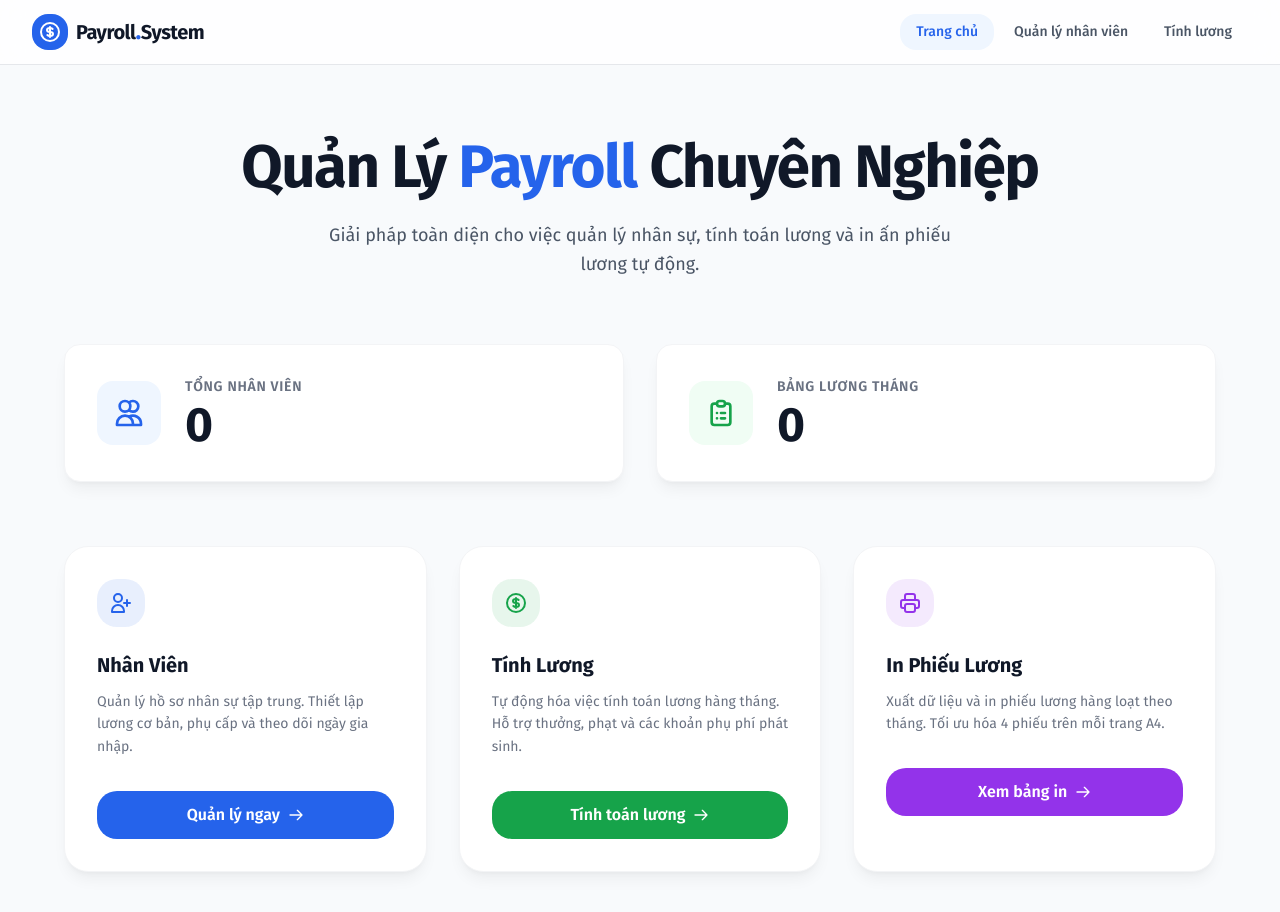
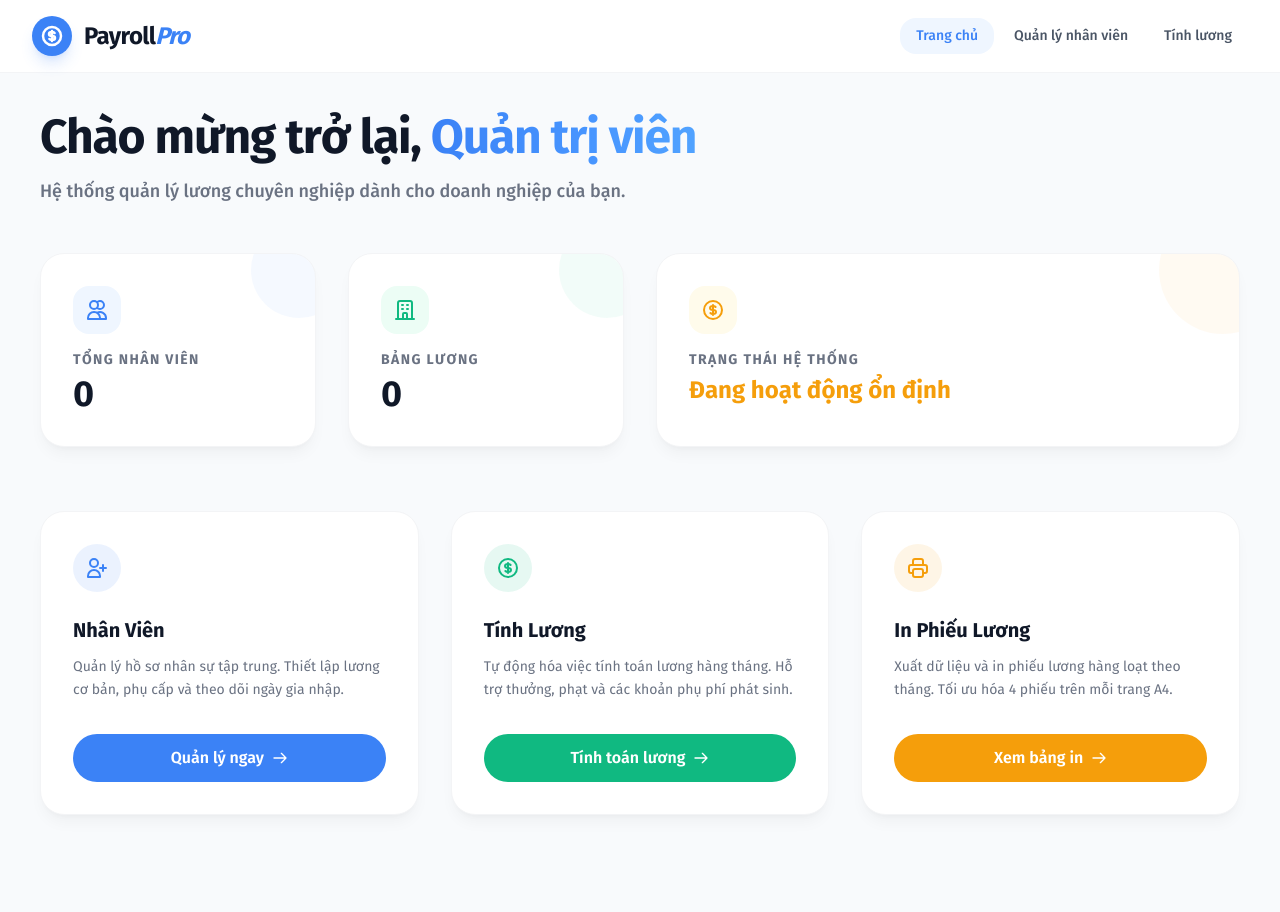
Before and after one commit to htri164/payroll2211, a Next.js app: page / in a window 1280 px wide. Shown: the top 912 px of the page. After the commit the page ends 873 px from the top, so only its background shows below. Built offline with nearby package versions, Linux system fonts and the light colour scheme; no server answers; the database is empty.

Commit message:
feat: refine UI to pure vibrant light mode and remove dark mode

```diff
--- a/src/app/globals.css
+++ b/src/app/globals.css
@@ -5,28 +5,32 @@
   --background: #f8fafc;
   --foreground: #0f172a;
 
-  --primary: #2563eb;
-  --primary-hover: #1d4ed8;
+  --primary: #3b82f6;
+  --primary-hover: #2563eb;
   --primary-light: #eff6ff;
 
-  --success: #16a34a;
-  --success-hover: #15803d;
-  --success-light: #f0fdf4;
+  --success: #10b981;
+  --success-hover: #059669;
+  --success-light: #ecfdf5;
 
-  --accent: #9333ea;
-  --accent-hover: #7e22ce;
-  --accent-light: #f5f3ff;
+  --accent: #f59e0b;
+  --accent-hover: #d97706;
+  --accent-light: #fffbeb;
+
+  --cta: #f97316;
+  --cta-hover: #ea580c;
+  --cta-light: #fff7ed;
 
   --card-bg: #ffffff;
-  --card-border: #e2e8f0;
+  --card-border: #f1f5f9;
 
-  --radius-xl: 1.25rem;
+  --radius-xl: 1.5rem;
   --radius-lg: 1rem;
   --radius-md: 0.75rem;
   --radius-sm: 0.5rem;
 
-  --shadow-premium: 0 10px 15px -3px rgb(0 0 0 / 0.05), 0 4px 6px -4px rgb(0 0 0 / 0.05);
-  --shadow-hover: 0 20px 25px -5px rgb(0 0 0 / 0.1), 0 8px 10px -6px rgb(0 0 0 / 0.1);
+  --shadow-premium: 0 10px 15px -3px rgba(0, 0, 0, 0.04), 0 4px 6px -4px rgba(0, 0, 0, 0.04);
+  --shadow-hover: 0 20px 25px -5px rgba(0, 0, 0, 0.08), 0 8px 10px -6px rgba(0, 0, 0, 0.08);
 }
 
 @theme inline {
@@ -41,6 +45,9 @@
   --color-accent: var(--accent);
   --color-accent-hover: var(--accent-hover);
   --color-accent-light: var(--accent-light);
+  --color-cta: var(--cta);
+  --color-cta-hover: var(--cta-hover);
+  --color-cta-light: var(--cta-light);
 
   --font-sans: 'Fira Sans', var(--font-geist-sans), sans-serif;
   --font-mono: 'Fira Code', var(--font-geist-mono), monospace;
@@ -52,18 +59,6 @@
 
   --shadow-premium: var(--shadow-premium);
   --shadow-hover: var(--shadow-hover);
-}
-
-@media (prefers-color-scheme: dark) {
-  :root {
-    --background: #020617;
-    --foreground: #f1f5f9;
-    --card-bg: #0f172a;
-    --card-border: #1e293b;
-    --primary-light: rgba(37, 99, 235, 0.1);
-    --success-light: rgba(22, 163, 74, 0.1);
-    --accent-light: rgba(147, 51, 234, 0.1);
-  }
 }
 
 body {
--- a/src/app/page.tsx
+++ b/src/app/page.tsx
@@ -41,54 +41,64 @@ export default function Home() {
   };
 
   return (
-    <main className="min-h-screen bg-background p-6">
-      <div className="max-w-6xl mx-auto py-12">
-        {/* Header */}
-        <div className="mb-16 text-center">
-          <h1 className="text-5xl md:text-6xl font-bold text-gray-900 mb-6 tracking-tight">
-            Quản Lý <span className="text-primary">Payroll</span> Chuyên Nghiệp
+    <main className="min-h-screen bg-background p-4 lg:p-10 font-sans">
+      <div className="max-w-7xl mx-auto">
+        <header className="mb-12">
+          <h1 className="text-5xl font-extrabold text-gray-900 tracking-tight leading-none">
+            Chào mừng trở lại, <span className="bg-gradient-to-r from-primary to-blue-400 bg-clip-text text-transparent">Quản trị viên</span>
           </h1>
-          <p className="text-lg text-gray-600 max-w-2xl mx-auto leading-relaxed">
-            Giải pháp toàn diện cho việc quản lý nhân sự, tính toán lương và in ấn phiếu lương tự động.
+          <p className="mt-4 text-lg text-gray-500 font-medium">
+            Hệ thống quản lý lương chuyên nghiệp dành cho doanh nghiệp của bạn.
           </p>
-        </div>
+        </header>
 
-        {/* Stats */}
-        {!loading && (
-          <div className="grid grid-cols-1 md:grid-cols-2 gap-8 mb-16">
-            <div className="bg-white p-8 rounded-2xl border border-gray-100 shadow-premium premium-shadow group">
-              <div className="flex items-center gap-6">
-                <div className="p-4 bg-primary-light rounded-2xl text-primary group-hover:bg-primary group-hover:text-white transition-all duration-500">
-                  <svg className="w-8 h-8" fill="none" stroke="currentColor" viewBox="0 0 24 24" xmlns="http://www.w3.org/2000/svg">
+        {/* Stats Grid */}
+        <div className="grid grid-cols-1 md:grid-cols-2 lg:grid-cols-4 gap-8 mb-16">
+          <div className="group bg-white p-8 rounded-3xl border border-gray-100 shadow-premium hover:shadow-hover transition-all duration-300 relative overflow-hidden">
+            <div className="absolute top-0 right-0 w-24 h-24 bg-primary/5 rounded-full -mr-8 -mt-8 transition-transform group-hover:scale-110"></div>
+            <div className="flex flex-col gap-4">
+              <div className="w-12 h-12 bg-primary-light text-primary rounded-2xl flex items-center justify-center">
+                <svg className="w-6 h-6" fill="none" stroke="currentColor" viewBox="0 0 24 24">
                   <path strokeLinecap="round" strokeLinejoin="round" strokeWidth={2} d="M12 4.354a4 4 0 110 5.292M15 21H3v-1a6 6 0 0112 0v1zm0 0h6v-1a6 6 0 00-9-5.197M13 7a4 4 0 11-8 0 4 4 0 018 0z" />
                 </svg>
               </div>
               <div>
-                  <p className="text-gray-500 text-sm font-semibold uppercase tracking-wider">Tổng nhân viên</p>
-                  <p className="text-5xl font-extrabold text-gray-900 mt-1">
-                    {stats.employees}
-                  </p>
+                <p className="text-sm font-bold text-gray-500 uppercase tracking-widest">Tổng nhân viên</p>
+                <h3 className="text-4xl font-black text-gray-900 mt-1">{stats.employees}</h3>
               </div>
             </div>
           </div>
 
-            <div className="bg-white p-8 rounded-2xl border border-gray-100 shadow-premium premium-shadow group">
-              <div className="flex items-center gap-6">
-                <div className="p-4 bg-success-light rounded-2xl text-success group-hover:bg-success group-hover:text-white transition-all duration-500">
-                  <svg className="w-8 h-8" fill="none" stroke="currentColor" viewBox="0 0 24 24" xmlns="http://www.w3.org/2000/svg">
-                    <path strokeLinecap="round" strokeLinejoin="round" strokeWidth={2} d="M9 5H7a2 2 0 00-2 2v12a2 2 0 002 2h10a2 2 0 002-2V7a2 2 0 00-2-2h-2M9 5a2 2 0 002 2h2a2 2 0 002-2M9 5a2 2 0 012-2h2a2 2 0 012 2m-3 7h3m-3 4h3m-6-4h.01M9 16h.01" />
+          <div className="group bg-white p-8 rounded-3xl border border-gray-100 shadow-premium hover:shadow-hover transition-all duration-300 relative overflow-hidden">
+            <div className="absolute top-0 right-0 w-24 h-24 bg-success/5 rounded-full -mr-8 -mt-8 transition-transform group-hover:scale-110"></div>
+            <div className="flex flex-col gap-4">
+              <div className="w-12 h-12 bg-success-light text-success rounded-2xl flex items-center justify-center">
+                <svg className="w-6 h-6" fill="none" stroke="currentColor" viewBox="0 0 24 24">
+                  <path strokeLinecap="round" strokeLinejoin="round" strokeWidth={2} d="M19 21V5a2 2 0 00-2-2H7a2 2 0 00-2 2v16m14 0h2m-2 0h-5m-9 0H3m2 0h5M9 7h1m-1 4h1m4-4h1m-1 4h1m-5 10v-5a1 1 0 011-1h2a1 1 0 011 1v5m-4 0h4" />
                 </svg>
               </div>
               <div>
-                  <p className="text-gray-500 text-sm font-semibold uppercase tracking-wider">Bảng lương tháng</p>
-                  <p className="text-5xl font-extrabold text-gray-900 mt-1">
-                    {stats.salaryRecords}
-                  </p>
+                <p className="text-sm font-bold text-gray-500 uppercase tracking-widest">Bảng lương</p>
+                <h3 className="text-4xl font-black text-gray-900 mt-1">{stats.salaryRecords}</h3>
+              </div>
+            </div>
+          </div>
+
+          <div className="group bg-white p-8 rounded-3xl border border-gray-100 shadow-premium hover:shadow-hover transition-all duration-300 relative overflow-hidden col-span-1 md:col-span-2">
+            <div className="absolute top-0 right-0 w-32 h-32 bg-accent/5 rounded-full -mr-12 -mt-12 transition-transform group-hover:scale-110"></div>
+            <div className="flex flex-col gap-4">
+              <div className="w-12 h-12 bg-accent-light text-accent rounded-2xl flex items-center justify-center">
+                <svg className="w-6 h-6" fill="none" stroke="currentColor" viewBox="0 0 24 24">
+                  <path strokeLinecap="round" strokeLinejoin="round" strokeWidth={2} d="M12 8c-1.657 0-3 .895-3 2s1.343 2 3 2 3 .895 3 2-1.343 2-3 2m0-8c1.11 0 2.08.402 2.599 1M12 8V7m0 1v8m0 0v1m0-1c-1.11 0-2.08-.402-2.599-1M21 12a9 9 0 11-18 0 9 9 0 0118 0z" />
+                </svg>
+              </div>
+              <div>
+                <p className="text-sm font-bold text-gray-500 uppercase tracking-widest">Trạng thái hệ thống</p>
+                <h3 className="text-2xl font-black text-accent mt-1">Đang hoạt động ổn định</h3>
               </div>
             </div>
           </div>
         </div>
-        )}
 
         {/* Features Grid */}
         <div className="grid grid-cols-1 md:grid-cols-3 gap-8">
--- a/src/components/EmployeeForm.tsx
+++ b/src/components/EmployeeForm.tsx
@@ -17,10 +17,10 @@ interface EmployeeFormProps {
 }
 
 const inputClassName =
-  'h-12 w-full rounded-xl border border-gray-200 bg-white px-4 py-2 text-[16px] leading-none text-gray-900 placeholder:text-gray-400 focus:border-primary focus:outline-none focus:ring-4 focus:ring-primary/10 transition-all duration-200';
+  'h-12 w-full rounded-xl border border-gray-200 bg-white px-4 py-2 text-[16px] leading-none text-gray-900 placeholder:text-gray-400 focus:border-primary focus:outline-none focus:ring-4 focus:ring-primary/10 transition-all duration-300';
 
 const selectClassName =
-  'h-12 w-full rounded-xl border border-gray-200 bg-white px-4 py-2 pr-10 text-[16px] leading-none text-gray-900 focus:border-primary focus:outline-none focus:ring-4 focus:ring-primary/10 transition-all duration-200';
+  'h-12 w-full rounded-xl border border-gray-200 bg-white px-4 py-2 pr-10 text-[16px] leading-none text-gray-900 focus:border-primary focus:outline-none focus:ring-4 focus:ring-primary/10 transition-all duration-300';
 
 export default function EmployeeForm({ employee, onSuccess }: EmployeeFormProps) {
   const [loading, setLoading] = useState(false);
--- a/src/components/Navigation.tsx
+++ b/src/components/Navigation.tsx
@@ -15,17 +15,17 @@ export default function Navigation() {
   const isActive = (path: string) => pathname === path;
 
   return (
-    <header className="sticky top-0 z-50 w-full border-b border-gray-200 bg-white/80 backdrop-blur-md">
+    <header className="sticky top-0 z-50 w-full border-b border-gray-100 bg-white/95 backdrop-blur-md">
       <div className="max-w-7xl mx-auto px-4 sm:px-6 lg:px-8">
-        <div className="flex justify-between items-center h-16">
+        <div className="flex justify-between items-center h-18">
           <div className="flex items-center">
-            <Link href="/" className="flex items-center gap-2 group">
-              <span className="bg-primary text-white p-1.5 rounded-lg group-hover:bg-primary-hover transition-colors">
+            <Link href="/" className="flex items-center gap-3 group">
+              <span className="bg-primary text-white p-2 rounded-xl group-hover:bg-primary-hover transition-all duration-300 shadow-lg shadow-primary/20">
                 <svg className="w-6 h-6" fill="none" stroke="currentColor" viewBox="0 0 24 24" xmlns="http://www.w3.org/2000/svg">
-                  <path strokeLinecap="round" strokeLinejoin="round" strokeWidth={2} d="M12 8c-1.657 0-3 .895-3 2s1.343 2 3 2 3 .895 3 2-1.343 2-3 2m0-8c1.11 0 2.08.402 2.599 1M12 8V7m0 1v8m0 0v1m0-1c-1.11 0-2.08-.402-2.599-1M21 12a9 9 0 11-18 0 9 9 0 0118 0z" />
+                  <path strokeLinecap="round" strokeLinejoin="round" strokeWidth={2.5} d="M12 8c-1.657 0-3 .895-3 2s1.343 2 3 2 3 .895 3 2-1.343 2-3 2m0-8c1.11 0 2.08.402 2.599 1M12 8V7m0 1v8m0 0v1m0-1c-1.11 0-2.08-.402-2.599-1M21 12a9 9 0 11-18 0 9 9 0 0118 0z" />
                 </svg>
               </span>
-              <span className="font-bold text-xl text-gray-900 tracking-tight">Payroll<span className="text-primary text-2xl leading-none">.</span>System</span>
+              <span className="font-extrabold text-2xl text-gray-900 tracking-tight">Payroll<span className="text-primary tracking-tighter italic">Pro</span></span>
             </Link>
           </div>
 
@@ -35,8 +35,8 @@ export default function Navigation() {
                 key={item.href}
                 href={item.href}
                 className={`relative px-4 py-2 rounded-lg text-sm font-medium transition-all duration-200 ${isActive(item.href)
-                    ? 'text-primary bg-primary-light'
-                    : 'text-gray-600 hover:text-gray-900 hover:bg-gray-100'
+                  ? 'text-primary bg-primary-light'
+                  : 'text-gray-600 hover:text-gray-900 hover:bg-gray-100'
                   }`}
               >
                 {item.name}
--- a/src/components/SalaryForm.tsx
+++ b/src/components/SalaryForm.tsx
@@ -121,7 +121,7 @@ export default function SalaryForm({ onSuccess }: SalaryFormProps) {
             <select
               onChange={handleChangeSelect}
               value={selectedEmployee?.id || ''}
-              className="h-12 w-full rounded-xl border border-gray-200 bg-white px-4 py-2 text-[16px] leading-none text-gray-900 focus:border-success focus:outline-none focus:ring-4 focus:ring-success/10 transition-all duration-200 appearance-none pr-10"
+              className="h-12 w-full rounded-xl border border-gray-100 bg-white px-4 py-2 text-[16px] leading-none text-gray-900 shadow-sm focus:border-success focus:outline-none focus:ring-4 focus:ring-success/10 transition-all duration-300 appearance-none pr-10"
               required
             >
               <option value="">-- Chọn nhân viên --</option>
```
Also changed, not shown: src/components/SalaryList.tsx (+8 -8 lines). Lines whose indentation alone changed are shown as unchanged.
